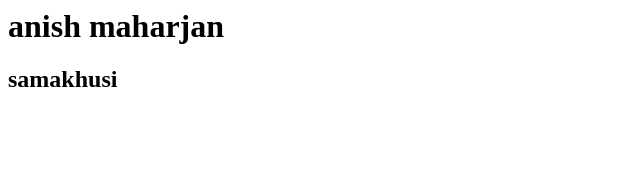
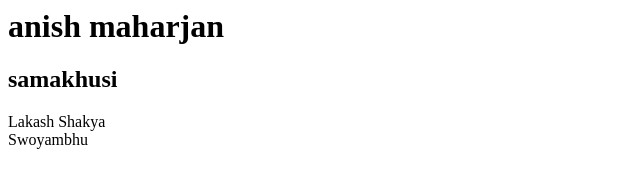
Before and after one commit to MhrjAniiz/webdevelopment_anish, a plain HTML site: page Index.html in a window 1280 px wide. Shown: the whole page, without its empty margins (0-640 px from the left). Drawn offline with Linux system fonts and the light colour scheme.

Commit message:
add info name

```diff
--- a/Index.html
+++ b/Index.html
@@ -5,5 +5,9 @@
 <body>
 	<h1>anish maharjan</h1>
 	<h2>samakhusi</h2>
+
+	Lakash Shakya<br>
+	Swoyambhu<br>
+
 </body>
 </html>
```
